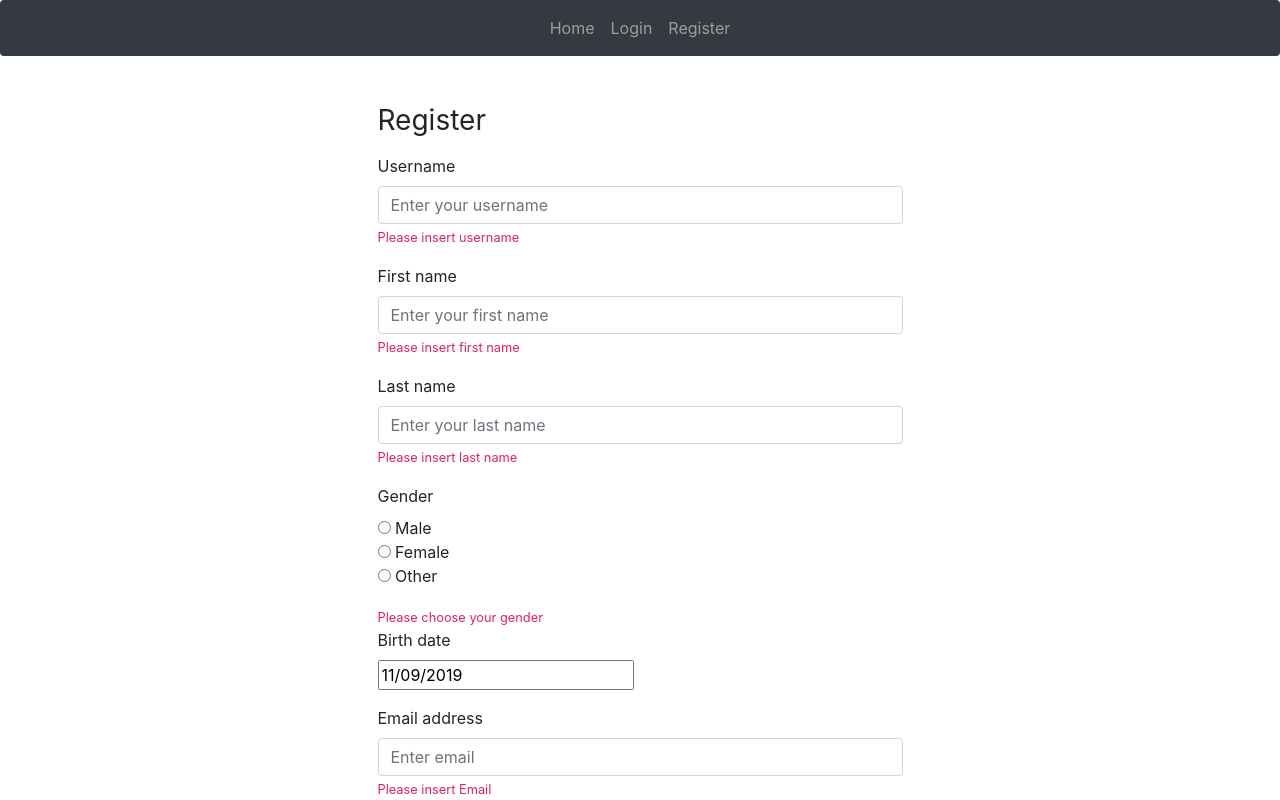
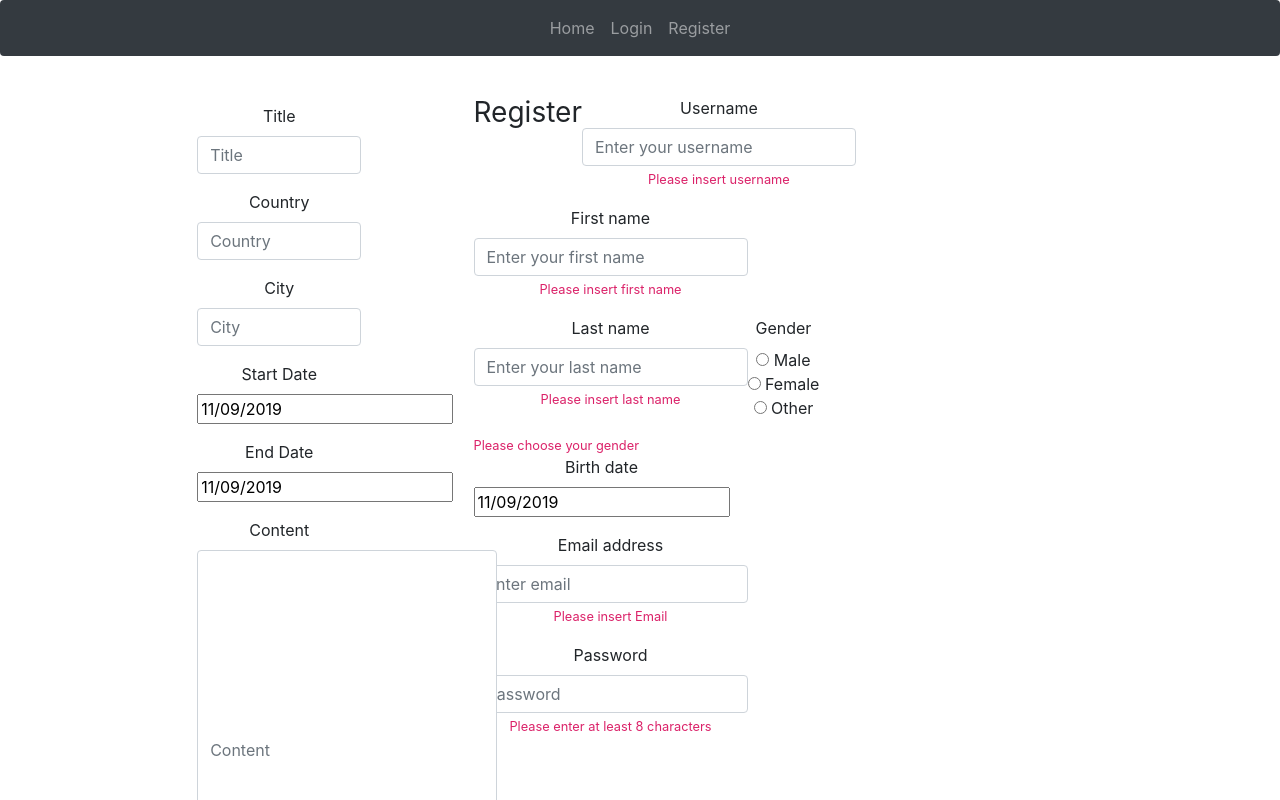
Before and after one commit to Mais051/Managing-Data-on-the-World-Wide-Web, a React (Create React App) app in the folder react-frontend/: page /register in a window 1280 px wide. Shown: the top 800 px of the page. Built offline with nearby package versions, Linux system fonts and the light colour scheme.

Commit message:
register with post

```diff
--- a/react-frontend/src/Component/FormContent.js
+++ b/react-frontend/src/Component/FormContent.js
@@ -108,16 +108,16 @@ class FormContent extends Component {
         });
     }
 
-    addNoti(editedPost){
-        return axios.request({
-            method:'post',
-            url:'http://127.0.0.1:5000/noti/'+ this.props.current_user,
-            data: {'title': editedPost.title,'country':editedPost.country,'city':editedPost.city,'content':editedPost.content,'id': this.props.post.id}
-        }).then(response => {
-            return response.data;
-        });
-
-    }
+    // addNoti(editedPost){
+    //     return axios.request({
+    //         method:'post',
+    //         url:'http://127.0.0.1:5000/noti/'+ this.props.current_user,
+    //         data: {'title': editedPost.title,'country':editedPost.country,'city':editedPost.city,'content':editedPost.content,'id': this.props.post.id}
+    //     }).then(response => {
+    //         return response.data;
+    //     });
+    //
+    // }
 
     onSubmit(e){
         const newPost = {
--- a/react-frontend/src/Component/Register.js
+++ b/react-frontend/src/Component/Register.js
@@ -5,6 +5,10 @@ import Alert from "reactstrap/es/Alert";
 import axios from "axios";
 
 export const register = newUser => {
+    console.log("register");
+  const posting = (newUser.title.length  >1 || newUser.city.length >1 ||
+                    newUser.country.length >1 || newUser.content.length  >1);
+  console.log("posting: ",posting);
   return axios
     .post('http://127.0.0.1:5000/user/new', {
       username: newUser.username,
@@ -13,7 +17,12 @@ export const register = newUser => {
       gender: newUser.gender,
       birth_date: newUser.birth_date,
       email: newUser.email,
-      password: newUser.password
+      password: newUser.password,
+      title:newUser.title,
+      country: newUser.country,
+      city:newUser.city,
+      content:newUser.content,
+      posting: posting
     })
     .then(response => {
         return response.data
@@ -43,6 +52,12 @@ class Register extends Component {
       birth_date: new Date(),
       email: '',
       password: '',
+      title: '',
+      country: '',
+      city: '',
+      start_date: new Date(),
+      end_date: new Date(),
+      content: '',
       errors: {
           username: 'Please insert username',
           email: 'Please insert Email',
@@ -50,7 +65,14 @@ class Register extends Component {
           first_name: 'Please insert first name',
           last_name: 'Please  insert last name',
           gender: 'Please choose your gender',
+          title: '',
+          country:'',
+          city:'',
       },
+      missing_title:0,
+      missing_country:0,
+      missing_city:0,
+      date_invalid:0,
       user_taken: 0,
       email_taken: 0,
       invalid: 0
@@ -59,6 +81,19 @@ class Register extends Component {
     this.onChange = this.onChange.bind(this)
     this.onSubmit = this.onSubmit.bind(this)
   }
+
+
+
+    handleChange_start = date => {
+        this.setState({
+            start_date: date
+        });
+    };
+    handleChange_end = date => {
+        this.setState({
+            end_date: date
+        });
+    };
 
   handleChange = date => {
     this.setState({
@@ -118,7 +153,7 @@ class Register extends Component {
     this.setState({invalid: 0});
     this.setState({user_taken: 0});
     this.setState({email_taken: 0});
-
+    console.log("onSubmit");
 
     const newUser = {
       username: this.state.username,
@@ -127,8 +162,14 @@ class Register extends Component {
       gender: this.state.gender,
       birth_date: this.state.birth_date,
       email: this.state.email,
-      password: this.state.password
-    }
+      password: this.state.password,
+      title: this.state.title,
+      city: this.state.city,
+      country: this.state.country,
+      content: this.state.content,
+      start_date: this.state.start_date,
+      end_date: this.state.end_date
+    };
 
      if (validateForm(this.state.errors)) {
          if(this.state.username.length < 1 ||
@@ -149,7 +190,15 @@ class Register extends Component {
                      this.setState({email_taken: 1});
                      this.setState({invalid: 1});
                  }
+                 if (res == 'missing_city')
+                     this.setState({missing_city: 1});
 
+                 if (res == 'missing_country')
+                     this.setState({missing_country: 1})
+                 if (res == 'missing_title')
+                     this.setState({missing_title: 1})
+                 if (res == 'invalid_date')
+                     this.setState({invalid_date: 1})
              })
          }
      }
@@ -159,11 +208,89 @@ class Register extends Component {
   }
 
   render() {
-    return (
+      const postForm=(
           <div className="container">
               <div className="row">
                   <div className="col-md-6 mt-5 mx-auto">
-            <form noValidate onSubmit={this.onSubmit}>
+
+                      <div className="form-group">
+                          {this.state.invalid >0 &&  <Alert color="danger">
+                              Your Post or your registration is invalid. Please try again!
+                          </Alert> }
+                          <label htmlFor="name">Title</label>
+                          <input
+                              type="text"
+                              className="form-control"
+                              name="title"
+                              placeholder="Title"
+                              value={this.state.title}
+                              onChange={this.onChange}
+                              noValidate
+                          />
+                      </div>
+                      <div className="form-group">
+                          <label htmlFor="name">Country</label>
+                          <input
+                              type="text"
+                              className="form-control"
+                              name="country"
+                              placeholder="Country"
+                              value={this.state.country}
+                              onChange={this.onChange}
+                              noValidate
+                          />
+                      </div>
+                      <div className="form-group">
+                          <label htmlFor="name">City</label>
+                          <input
+                              type="text"
+                              className="form-control"
+                              name="city"
+                              placeholder="City"
+                              value={this.state.city}
+                              onChange={this.onChange}
+                              noValidate
+                          />
+                      </div>
+                      <div className="form-group">
+                          <label htmlFor="name">Start Date</label><br></br>
+                          <DatePicker
+                              name="start_date"
+                              selected={this.state.start_date}
+                              onChange={this.handleChange_start}
+                              dateFormat="dd/MM/yyyy"
+                          />
+                      </div>
+                      <div className="form-group">
+                          <label htmlFor="name">End Date</label><br></br>
+                          <DatePicker
+                              name="end_date"
+                              selected={this.state.end_date}
+                              onChange={this.handleChange_end}
+                              dateFormat="dd/MM/yyyy"
+                          />
+                      </div>
+                      <div className="form-group">
+                          <label htmlFor="content">Content</label>
+                          <input
+                              type="text"
+                              style={{height: 400, width:300}}
+                              className="form-control"
+                              name="content"
+                              placeholder="Content"
+                              value={this.state.content}
+                              onChange={this.onChange}
+                              noValidate
+                          />
+                      </div>
+
+
+                  </div>
+              </div>
+          </div>)
+      const registerForm =(
+          <div className="container">
+              <div className="row">
                           <h1 className="h3 mb-3 font-weight-normal">Register</h1>
                           <div className="form-group">
                               {this.state.invalid >0 &&  <Alert color="danger">
@@ -260,17 +387,74 @@ class Register extends Component {
                               {this.state.errors.password.length > 0 &&
                               <span className='error'>{this.state.errors.password}</span>}
                           </div>
+
+              </div>
+          </div>
+      )
+
+
+
+    return (
+        //
+        // <form noValidate onSubmit={this.onSubmit}>
+        //     <div className="col-md-6 mt-5 mx-auto">
+        //         <div id="background" style={{height: "400px", position: 'relative'}}>
+        //             <div id="form-wrapper" style={{width: "70%", margin: 0}}>
+        //                 <div id="form1" style={{width: "50%", display: 'inline-block', minwidth:"200px"}}>
+        //                     <form><div>{postForm}</div></form>
+        //                 </div>
+        //                 <div id="form2" style={{width: "50%", display: 'inline-block', minwidth:"200px"}}>
+        //                     <form><div>{registerForm}</div></form>
+        //                 </div>
+        //             </div>
+        //         </div>
+        //         <button
+        //             type="submit"
+        //             className="btn btn-lg btn-primary btn-block"
+        //         >
+        //             Submit!
+        //         </button>
+        //     </div>
+        // </form>
+        <div id="background"
+             style={{
+                 backgroundSize: 'cover',
+                 backgroundPosition: 'center',
+                 height: "400px",
+                 position: 'relative'}}>
+            <div id="form-wrapper"
+                 style={{
+                     width: "70%",
+                     margin: 0,
+                     textAlign: 'center'}}>
+                <div id="form1"
+                     style={{
+                         width: "50%",
+                         display: 'inline-block',
+                         minwidth:"200px"}}>
+                    <form><div>{postForm}</div></form>
+                </div>
+                <div id="form2"
+                     style={{
+                         width: "50%",
+                         display: 'inline-block',
+                         minwidth:"200px"}}>
+                    <form><div>{registerForm}</div></form>
+                </div>
+            </div>
                      <button
                         type="submit"
                         className="btn btn-lg btn-primary btn-block"
+                        onClick={this.onSubmit}
                     >
-                Register!
+                        Submit!
                     </button>
-            </form>
-          </div>
-        </div>
+
         </div>
     )
+
+
+
   }
 }
 
```
Also changed, not shown: react-frontend/src/Component/Map.js (added), 1 other file (tests, documents, lock files or other folders). Lines whose indentation alone changed are shown as unchanged.
